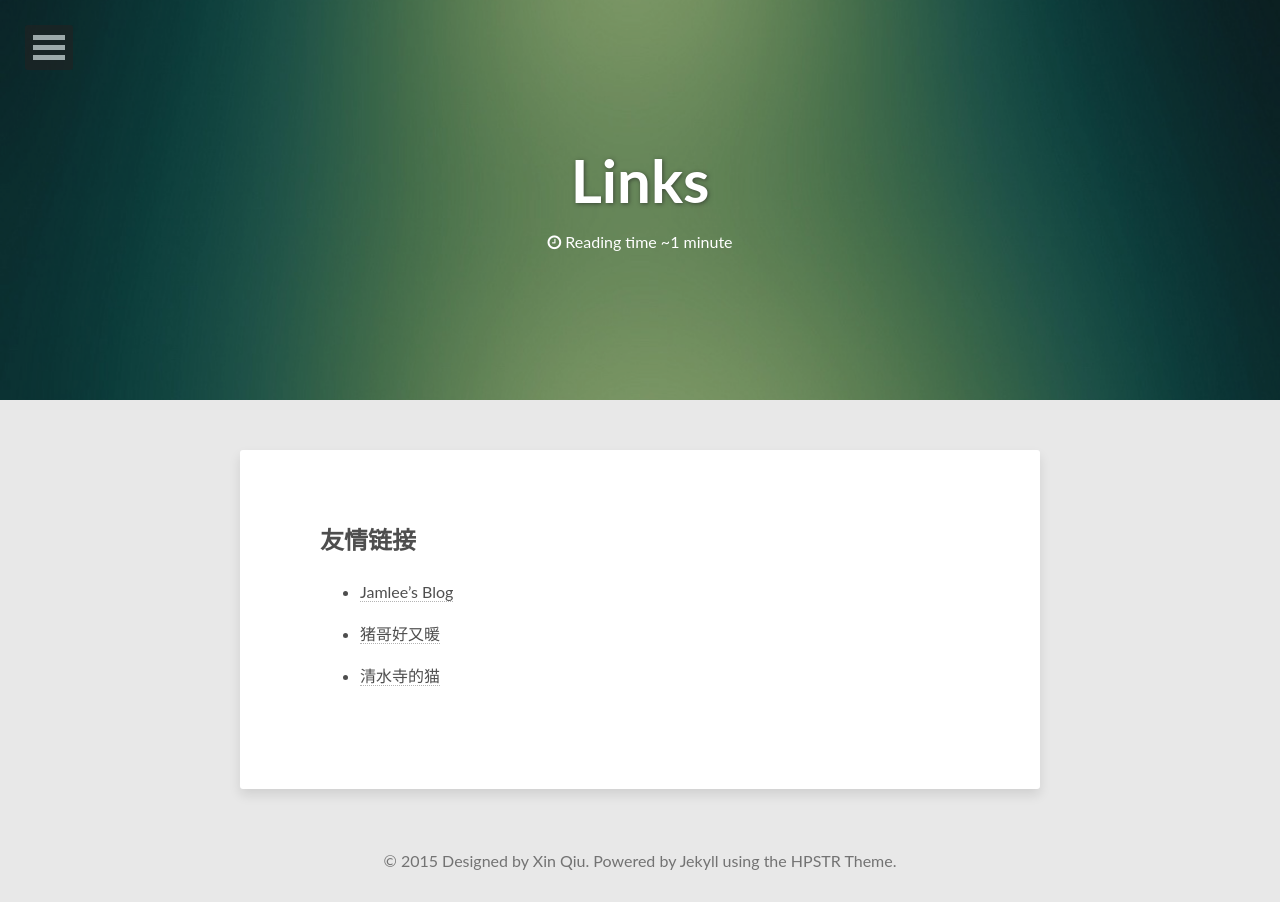
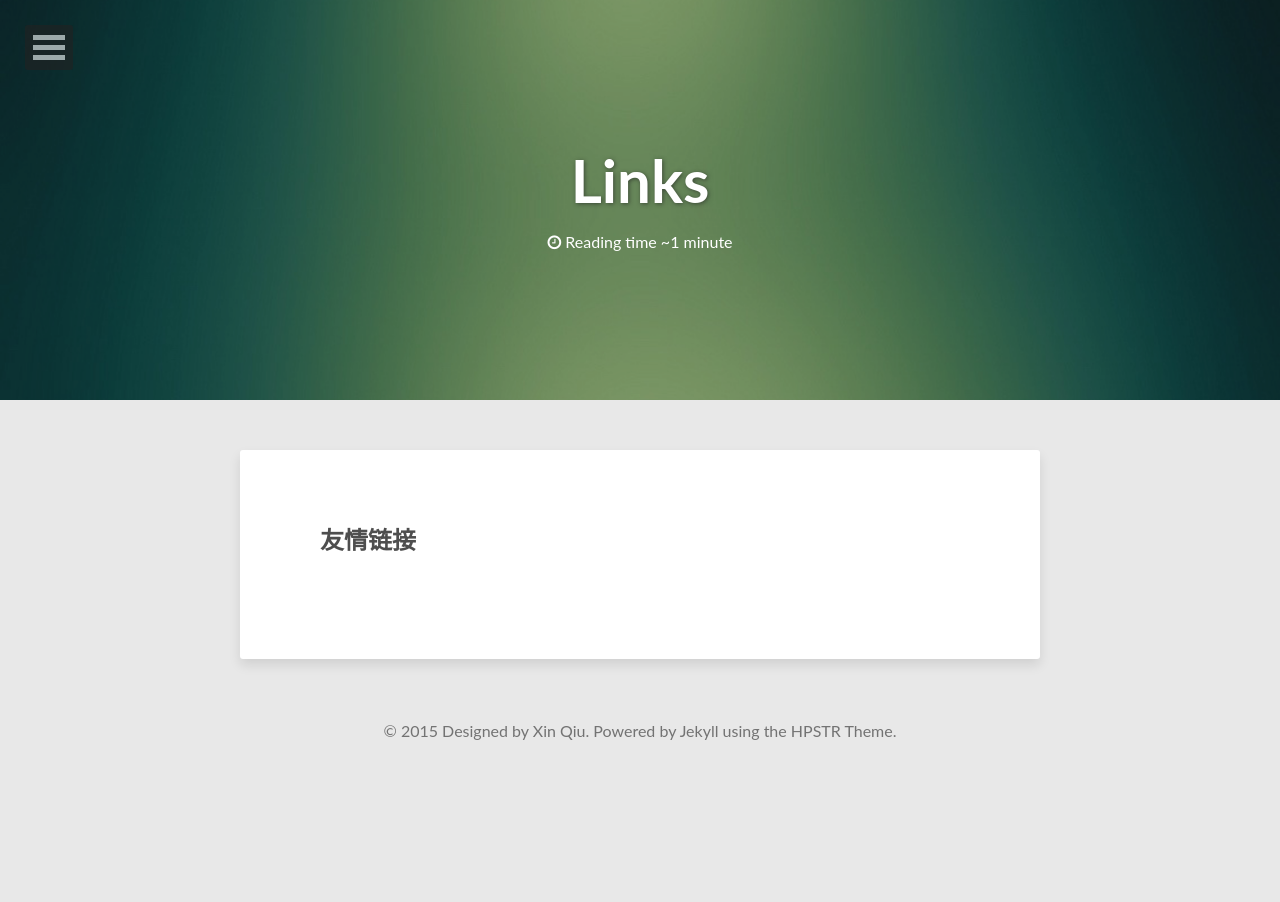
Before and after one commit to KVOSP/KVOSP.github.io, a Jekyll site: the page built from links/index.md, in a window 1280 px wide. Built offline with Jekyll 4.4.1, drawn with Linux system fonts in a browser that asks for light colours; nearby versions of some CDN libraries; some web fonts are replaced.

Commit message:
Update index.md

```diff
--- a/links/index.md
+++ b/links/index.md
@@ -9,9 +9,3 @@ comments: false
 ---
 
 ## 友情链接
-
-* [Jamlee's Blog](http://jamlee.cn/)
-
-* [猪哥好又暖](dj.zhufree.info)
-
-* [清水寺的猫](http://lc4t.me)
```
